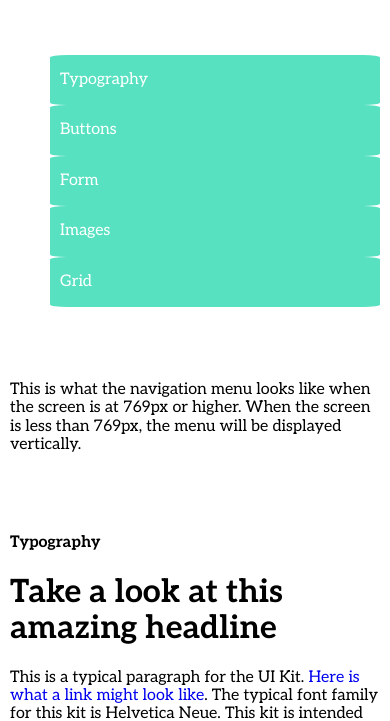
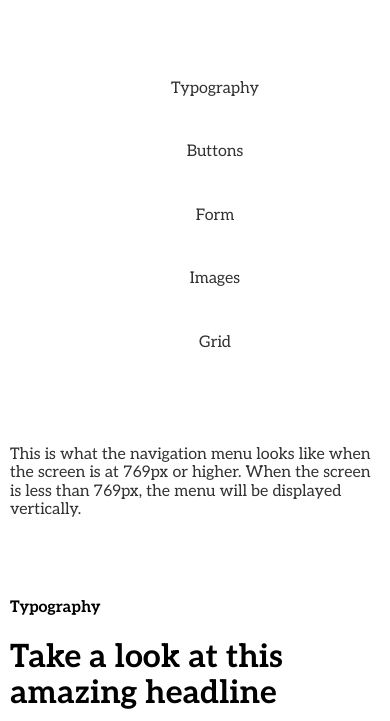
Before and after one commit to alkramas/-techdegree-project-4, a plain HTML site: page index.html in a window 390 px wide. Shown: the part 143-864 px from the top of the page. Drawn offline with Linux system fonts and the light colour scheme; files that its build step writes are made by us from their sources.

Commit message:
nav bar mobile and text default color

```diff
--- a/scss/base/_base.scss
+++ b/scss/base/_base.scss
@@ -10,13 +10,16 @@
 }
 
 ul {
-
+  display: flex;
+  flex-direction: column;
+  align-items: center;
 }
 
 p {
-
+  color: $default-text-color;
 }
 
 a {
   text-decoration: none;
+  color: $default-text-color;
 }
--- a/scss/components/_navigation.scss
+++ b/scss/components/_navigation.scss
@@ -7,13 +7,15 @@
   &__item {
     list-style-type: none;
     display: block;
+    padding: 20px;
+    margin-top: 5px;
     & a {
-      background-color: $primary-color;
       padding: $button-padding;
       border-radius: $button-bordradius;
+    }
+    & a:hover {
+      background-color: $primary-color;
       color: $white;
-      margin-top: 1em;
-      text-align: center;
     }
   }
 }
--- a/scss/utilities/_variables.scss
+++ b/scss/utilities/_variables.scss
@@ -8,6 +8,7 @@ $font-stack-primary: 'Aleo', serif;
 
 //colors
 $white: #fff;
+$default-text-color: #323232;
 $primary-color: #58E1C1; //turqoise
 $default-color: #51DDFC; //light blue
 $success-color: #63CC81; //green
```
Also changed, not shown: css/styles.css, 2 other files.
